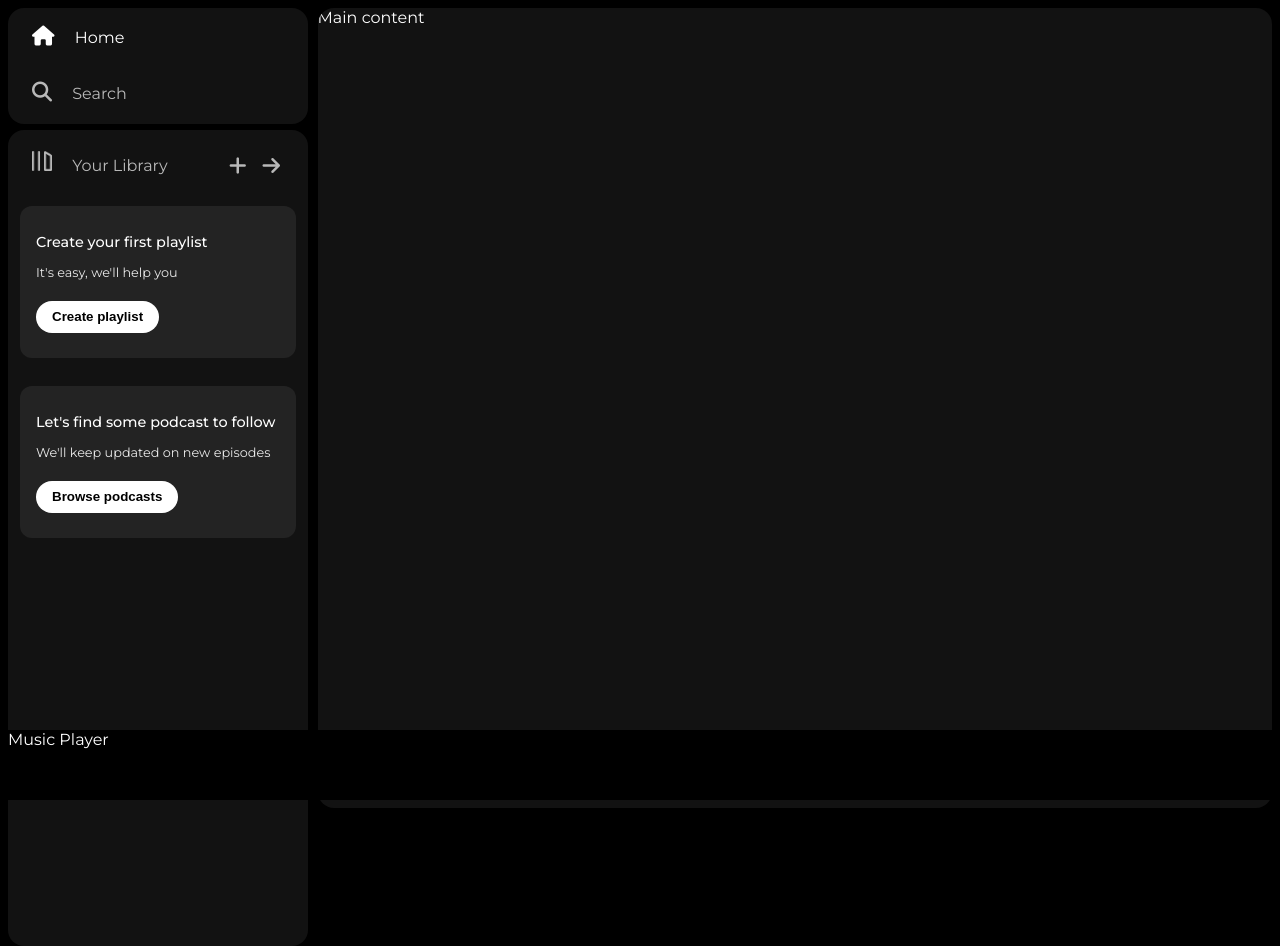
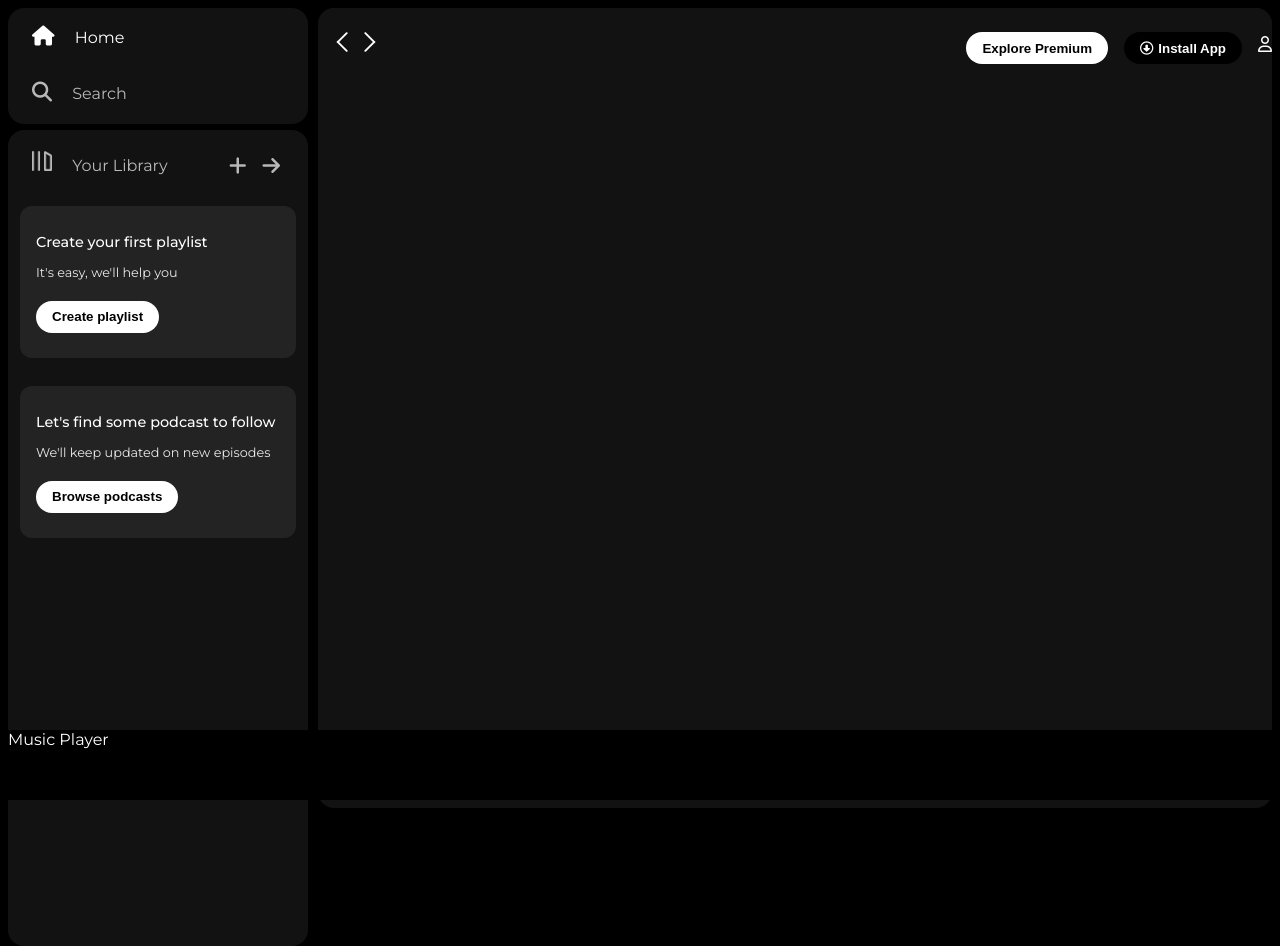
Before and after one commit to Sumitkumbhar15/Spotify_Clone, a plain HTML site: page index.html in a window 1280 px wide. Drawn offline with Linux system fonts and the light colour scheme.

Commit message:
navbar created

```diff
--- a/index.html
+++ b/index.html
@@ -49,7 +49,20 @@
                 </div>
             </div>
         </div>
-        <div class="main-content">Main content</div>
+        <div class="main-content">
+            <div class="sticky-nav">
+                <div class="sticky-nav-icons">
+                <img src="./assets/icons/backward_icon.png" alt="backward_icon">
+                <img src="./assets/icons/forward_icon.png" class="hide" alt="forward_icon">
+                </div>
+                <div class="sticky-nav-options">
+                <button class="badge nav-item hide">Explore Premium</button>
+                <button class="badge nav-item dark-badge"><i class="fa-regular fa-circle-down" style="margin-right: 5px;"></i>Install App</button>
+                <i class="fa-regular fa-user nav-item"></i>
+                </div>
+            </div>
+            <div class="cards"></div>
+        </div>
         <div class="music-player">Music Player</div>
     </div>
 </body>
--- a/style.css
+++ b/style.css
@@ -130,3 +130,38 @@ a {
     width: fit-content;
     cursor: pointer;
 }
+
+.dark-badge {
+    background-color: #000;
+    color: #fff;
+}
+
+.sticky-nav {
+    position: sticky;
+    top: 0;
+    background-color: #121212;
+    display: flex;
+    justify-content: space-between;
+    align-items: center;
+    padding: 1rem 0 1rem 0;
+}
+
+.sticky-nav-icons {
+    margin-left: 0.75rem;
+}
+
+.sticky-nav-options {
+    display: flex;
+    justify-content: center;
+    align-items: center;
+}
+
+.sticky-nav-options button {
+    margin-right: 1rem;
+}
+
+@media (max-width: 1000px) {
+    .hide{
+        display: none;
+    }
+}
```
